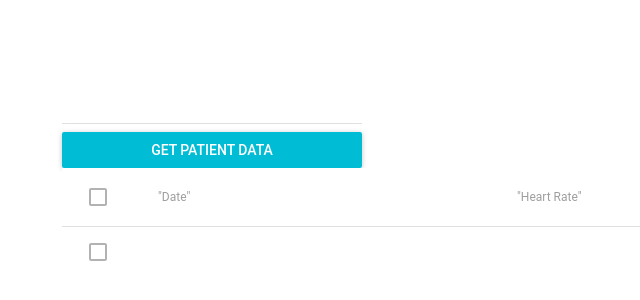
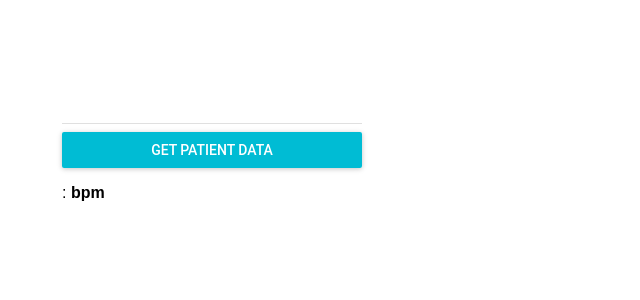
Before and after one commit to kjans123/doctor-hr-frontend, a React (Create React App) app in the folder doc-frontend/: page / in a window 1280 px wide. Shown: the part 156-456 px from the top of the page, without its empty margins (428-1068 px from the left). Built offline with nearby package versions, Linux system fonts and the light colour scheme.

Commit message:
got data to display in html list

```diff
--- a/doc-frontend/src/TEXT_field.js
+++ b/doc-frontend/src/TEXT_field.js
@@ -57,12 +57,16 @@ class TEXT_field extends React.Component {
       const hrData = [];
       for (let i=0; i < response.data.all_heart_rates.length; i++) {
         hrData.push({
-          "hr": response.data.all_heart_rates[i]
+          "hr": response.data.all_heart_rates[i],
+          "date": response.data.all_times[i]
         });
       }
       console.log(hrData);
       this.setState({"patientData": hrData});
       console.log(this.state.patientData);
+      let date_list = hrData.map((date, index, hrData) => {
+        console.log(date.date)
+      })
     })
   }
 
@@ -83,22 +87,10 @@ class TEXT_field extends React.Component {
             primary={true}
             onClick = {this.getData}/>
             <div style={styles.relative}>
-              <Table selectable={false}>
-                <TableHeader>
-                  <TableRow>
-                    <TableHeaderColumn>"Date"</TableHeaderColumn>
-                    <TableHeaderColumn>"Heart Rate"</TableHeaderColumn>
-                  </TableRow>
-                </TableHeader>
-                <TableBody>
-                  {
-                    this.state.patientData.map((date, index) => (
-                      <TableRow>{this.state.patientData.date}</TableRow>
-                    ))
-                  }
-                </TableBody>
-
-              </Table></div>
+              {this.state.patientData.map((date,index) => (
+                <p>{date.date}: <b>{date.hr} bpm</b></p>
+              ))}
+            </div>
         </div>
       </MuiThemeProvider>
     );
```
